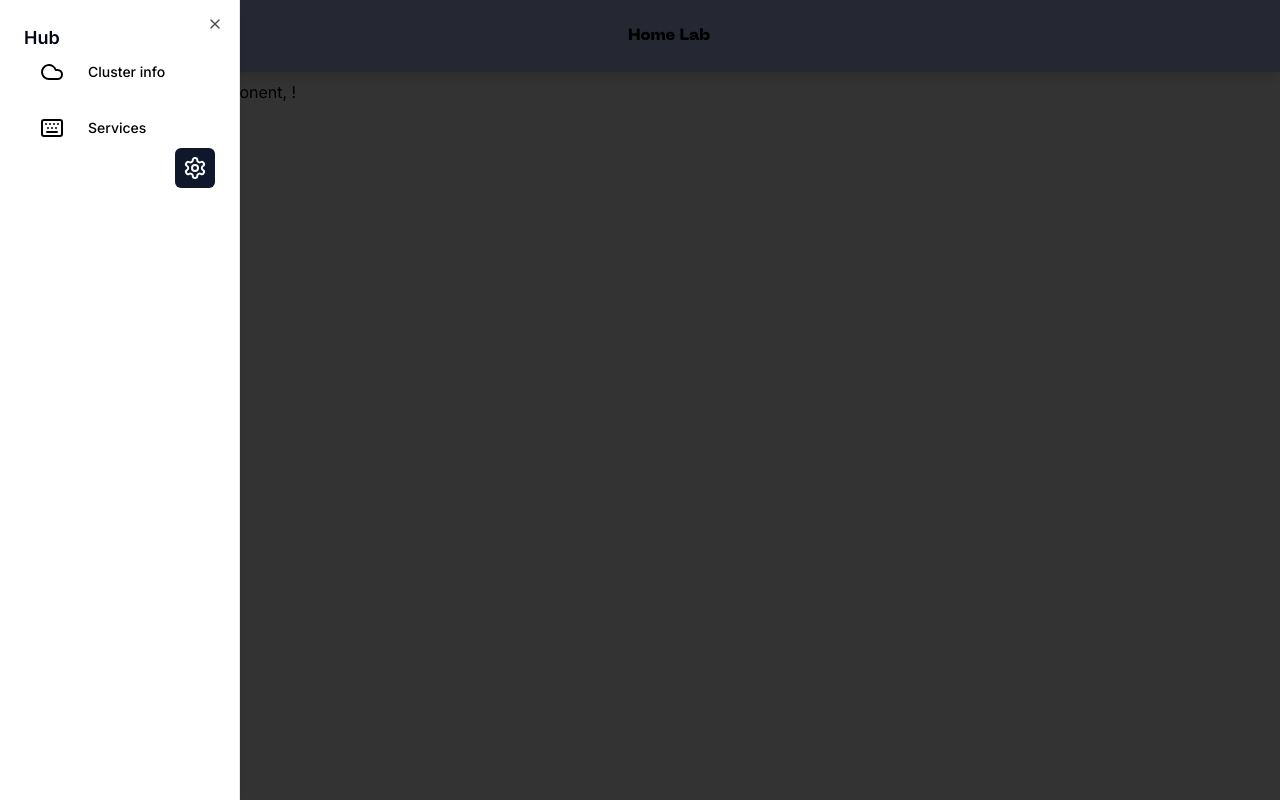
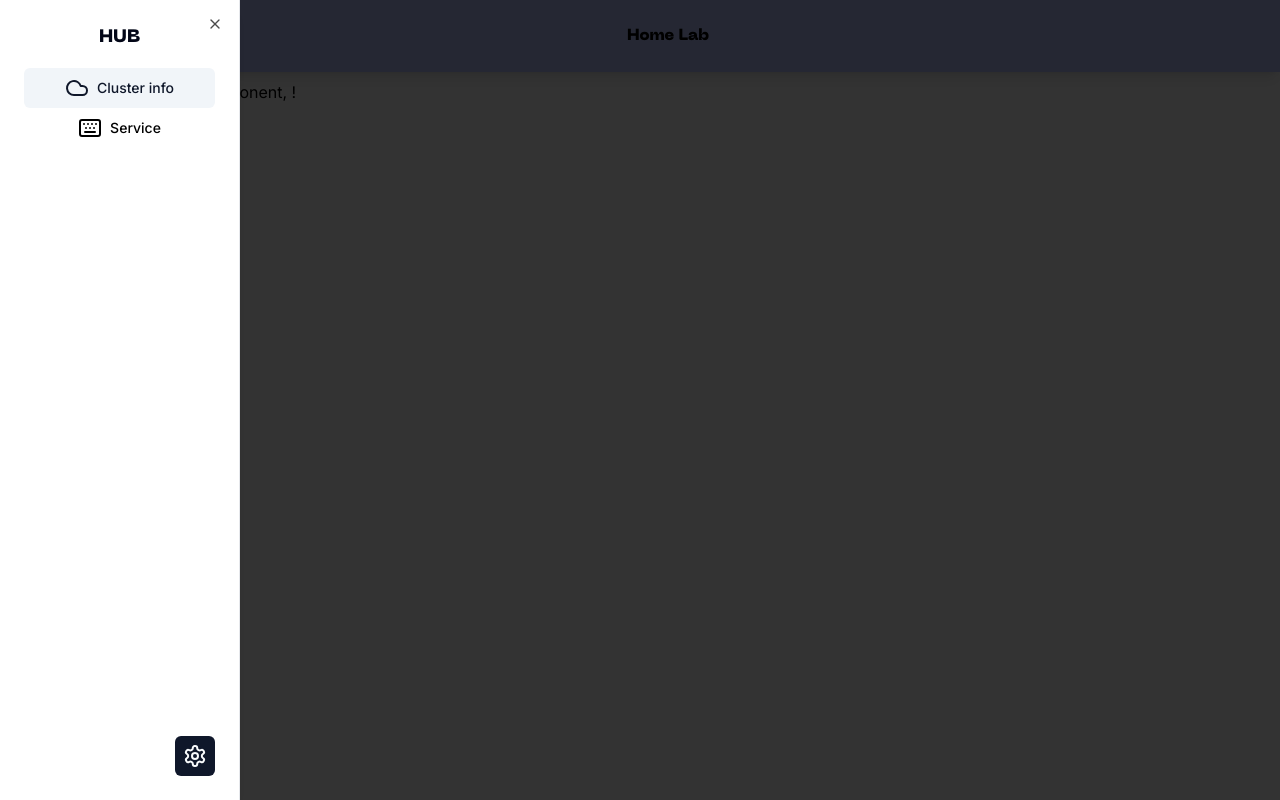
Before and after one commit to raphaelCamblong/homeLab-hub-gui, a Next.js app: page /cluster in a window 1280 px wide. Both pictures are taken after a click on the button "Open Sidebar". Built offline with nearby package versions, Linux system fonts and the light colour scheme.

Commit message:
[FIX] side bar

```diff
--- a/src/components/layout/SideBar.tsx
+++ b/src/components/layout/SideBar.tsx
@@ -7,9 +7,10 @@ import {
   SheetFooter,
   SheetHeader,
   SheetTitle,
+  SheetDescription,
 } from "@/components/ui/sheet";
 import { Button } from "@/components/ui/button";
-import { useRouter } from "next/navigation";
+import { usePathname, useRouter } from "next/navigation";
 import { Cloud, Keyboard, Menu, Settings } from "lucide-react";
 
 interface SideBarRoute {
@@ -20,6 +21,7 @@ interface SideBarRoute {
 
 export const Sidebar = () => {
   const router = useRouter();
+  const pathName = usePathname();
 
   const routesItems: SideBarRoute[] = [
     {
@@ -30,7 +32,7 @@ export const Sidebar = () => {
     {
       path: "/service",
       icon: <Keyboard />,
-      name: "Services",
+      name: "Service",
     },
   ];
 
@@ -38,22 +40,27 @@ export const Sidebar = () => {
     <Sheet>
       <SheetTrigger asChild>
         <Button
-          variant="outline"
+          variant="ghost"
           aria-label="Open Sidebar"
           className="hover:scale-110 hover:rotate-6"
         >
           <Menu />
         </Button>
       </SheetTrigger>
-      <SheetContent side="left" className="w-[200px] sm:w-[240px]">
-        <SheetTitle>Hub</SheetTitle>
-        <div className="space-y-4">
+      <SheetContent
+        side="left"
+        className="flex flex-col w-[200px] sm:w-[240px]"
+      >
+        <SheetHeader className="flex justify-center items-center">
+          <SheetTitle className="font-ppneuemachina">HUB</SheetTitle>
+        </SheetHeader>
+        <div className="flex flex-col flex-grow gap-0">
           {routesItems.map((route) => (
             <Button
               key={route.name}
-              variant="ghost"
+              variant={pathName == route.path ? "secondary" : "ghost"}
               onClick={() => router.push(route.path)}
-              className="flex items-center space-x-6"
+              className="flex items-center space-between gap-2 w-full text-right"
             >
               {route.icon}
               <p>{route.name}</p>
@@ -66,6 +73,7 @@ export const Sidebar = () => {
           </Button>
         </SheetFooter>
       </SheetContent>
+      <SheetDescription></SheetDescription>
     </Sheet>
   );
 };
```
